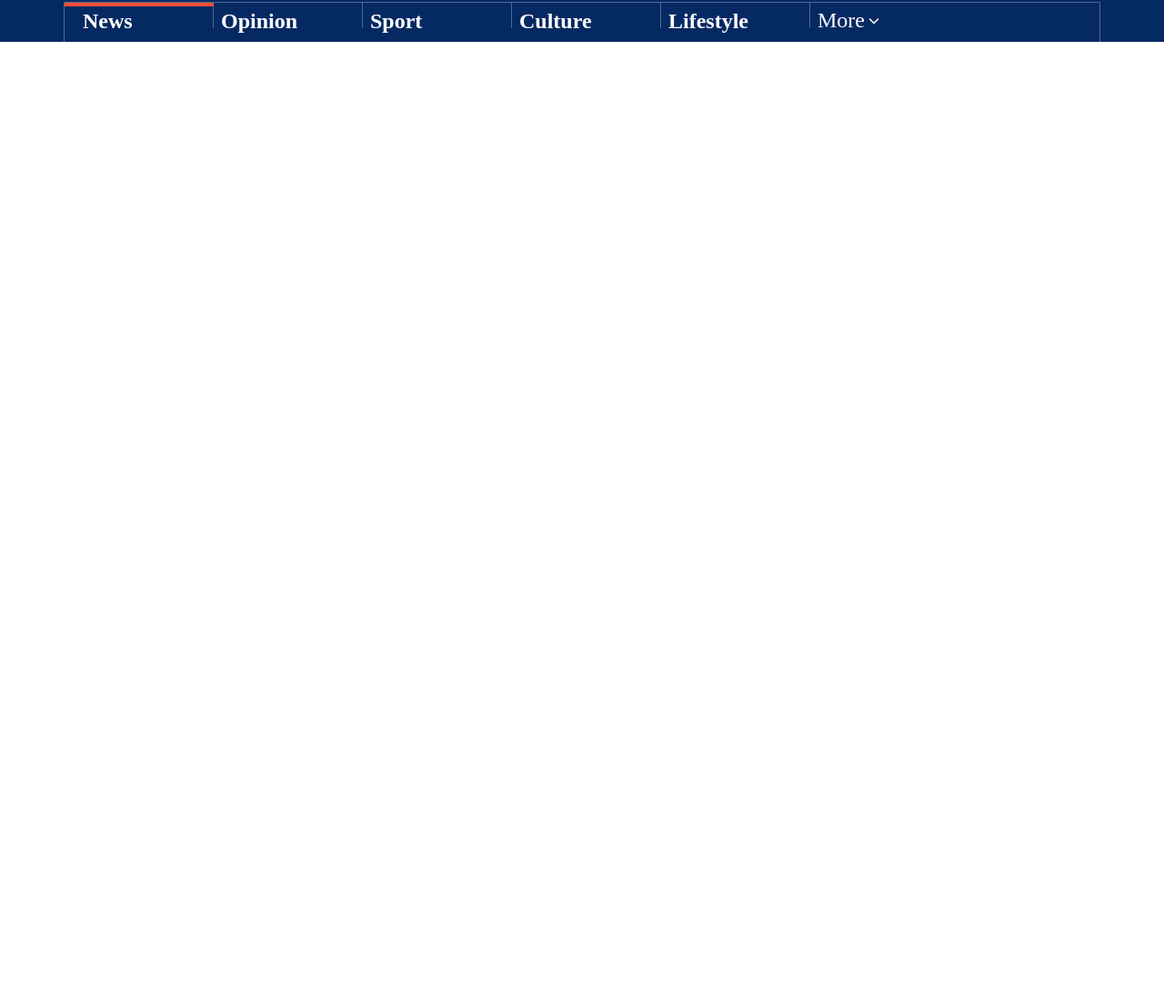
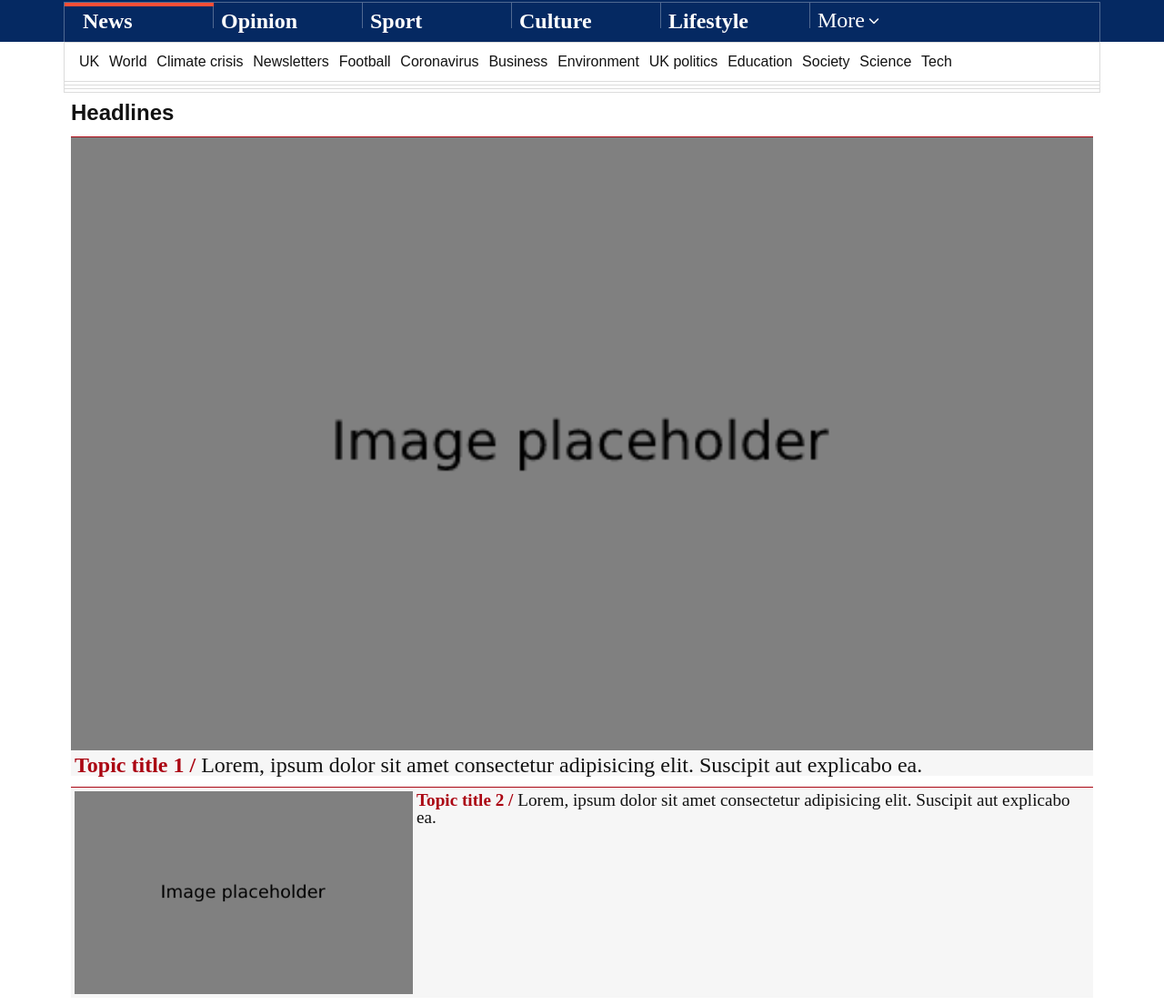
Before and after one commit to erickongdata/guardian, a website built with Vite: page index.html in a window 1280 px wide. Shown: the part 176-1281 px from the top of the page at 91% size. Before the commit the page ends 800 px from the top, so only its background shows below. Built offline with nearby package versions, Linux system fonts and the light colour scheme.

Commit message:
Add card large and card

```diff
--- a/index.html
+++ b/index.html
@@ -128,6 +128,7 @@
               </svg>
             </div>
           </div>
+          <nav>
             <ul class="top-banner-nav">
               <li>
                 <a href="#">News</a>
@@ -174,9 +175,87 @@
                 </div>
               </li>
             </ul>
+          </nav>
         </div>
       </div>
+      <nav>
+        <div class="container">
+          <ul class="nav-topics">
+            <li>
+              <a href="#">UK</a>
+            </li>
+            <li>
+              <a href="#">World</a>
+            </li>
+            <li>
+              <a href="#">Climate crisis</a>
+            </li>
+            <li>
+              <a href="#">Newsletters</a>
+            </li>
+            <li>
+              <a href="#">Football</a>
+            </li>
+            <li>
+              <a href="#">Coronavirus</a>
+            </li>
+            <li>
+              <a href="#">Business</a>
+            </li>
+            <li>
+              <a href="#">Environment</a>
+            </li>
+            <li>
+              <a href="#">UK politics</a>
+            </li>
+            <li>
+              <a href="#">Education</a>
+            </li>
+            <li>
+              <a href="#">Society</a>
+            </li>
+            <li>
+              <a href="#">Science</a>
+            </li>
+            <li>
+              <a href="#">Tech</a>
+            </li>
+          </ul>
+          <div class="nav-topics__border"></div>
+        </div>
+      </nav>
     </header>
+    <section>
+      <div class="container">
+        <div class="grid-headline">
+          <header>
+            <h2>Headlines</h2>
+          </header>
+          <div class="card-large">
+            <img src="./src/images/placeholder.png" alt="" />
+            <div class="card-large__text">
+              <span class="card-large__topic">Topic title 1</span
+              ><span class="card-large__sep">/</span>
+              <span class="card-large__title"
+                >Lorem, ipsum dolor sit amet consectetur adipisicing elit.
+                Suscipit aut explicabo ea.</span
+              >
+            </div>
+          </div>
+          <div class="card">
+            <img src="./src/images/placeholder.png" alt="" />
+            <div class="card__text">
+              <span class="card__topic">Topic title 2</span>
+              <span class="card__sep">/</span>
+              <span class="card__title"
+                >Lorem, ipsum dolor sit amet consectetur adipisicing elit.
+                Suscipit aut explicabo ea.</span
+              >
+            </div>
+          </div>
+        </div>
+      </div>
+    </section>
     <script type="module" src="/src/main.js"></script>
   </body>
 </html>
--- a/src/styles/_variables.scss
+++ b/src/styles/_variables.scss
@@ -11,11 +11,17 @@ $colors: (
   'brand-pastel': #506991,
   'highlight-main': #ffe500,
   'highlight-dark': #ffbb50,
+  'news-dark': #ab0613,
+  'news-main': #c70000,
   'news-bright': #ff4e36,
   'opinion-bright': #ff7f0f,
   'sport-bright': #00b2ff,
   'culture-bright': #eacca0,
   'lifestyle-bright': #ffabdb,
+  'brightness-7': #121212,
+  'brightness-86': #dcdcdc,
+  'brightness-97': #f6f6f6,
+  'brightness-100': #ffffff,
 );
 
 $step--2: clamp(0.91rem, calc(0.89rem + 0.1vw), 0.96rem);
--- a/src/styles/index.scss
+++ b/src/styles/index.scss
@@ -14,8 +14,8 @@
 // -------------------------------------------
 
 body {
-  color: map-get($map: $colors, $key: 'black');
-  background-color: map-get($map: $colors, $key: 'white');
+  color: map-get($map: $colors, $key: 'brightness-7');
+  background-color: map-get($map: $colors, $key: 'brightness-100');
   font-family: $font-primary;
   min-height: 100%;
 }
@@ -81,7 +81,7 @@ li {
 
 .top-nav {
   background-color: map-get($map: $colors, $key: 'brand-dark');
-  color: map-get($map: $colors, $key: 'white');
+  color: map-get($map: $colors, $key: 'brightness-100');
   font-size: 1rem;
 
   &__flex {
@@ -105,7 +105,7 @@ li {
   }
 
   &__link {
-    color: map-get($map: $colors, $key: 'white');
+    color: map-get($map: $colors, $key: 'brightness-100');
 
     &:hover {
       text-decoration: underline;
@@ -120,7 +120,7 @@ li {
     }
 
     &--edition {
-      color: map-get($map: $colors, $key: 'white');
+      color: map-get($map: $colors, $key: 'brightness-100');
       padding-right: 0.5em;
 
       &:hover {
@@ -132,7 +132,7 @@ li {
   &__icon {
     width: 1.125rem;
     height: 1.125rem;
-    fill: map-get($map: $colors, $key: 'white');
+    fill: map-get($map: $colors, $key: 'brightness-100');
     margin-right: 0.25rem;
 
     &--print {
@@ -162,7 +162,7 @@ li {
 
 .top-banner {
   background-color: map-get($map: $colors, $key: 'brand-main');
-  color: map-get($map: $colors, $key: 'white');
+  color: map-get($map: $colors, $key: 'brightness-100');
   width: 100%;
 
   h2 {
@@ -192,6 +192,7 @@ li {
 
 .top-banner-nav {
   display: flex;
+  flex-wrap: wrap;
   margin-top: 1.25rem;
   border-top: 1px solid map-get($map: $colors, $key: 'brand-pastel');
   border-left: 1px solid map-get($map: $colors, $key: 'brand-pastel');
@@ -203,8 +204,12 @@ li {
     right: 0;
     display: inline-block;
     width: 1px;
-    height: 1.75rem;
+    height: 100%;
     background-color: map-get($map: $colors, $key: 'brand-pastel');
+
+    @include sm {
+      height: 1.75rem;
+    }
   }
 
   &__bar {
@@ -269,7 +274,7 @@ li {
   & a {
     font-family: $font-secondary;
     font-weight: bold;
-    color: map-get($map: $colors, $key: 'white');
+    color: map-get($map: $colors, $key: 'brightness-100');
     text-decoration: none;
   }
 
@@ -282,3 +287,104 @@ li {
     }
   }
 }
+
+.nav-topics {
+  display: flex;
+  overflow: scroll;
+  gap: 0.675rem;
+  padding: 0.5rem 1rem;
+  border: 1px solid map-get($map: $colors, $key: 'brightness-86');
+  border-bottom: none;
+
+  @include sm {
+    padding: 0.75rem 1rem;
+  }
+
+  a {
+    color: map-get($map: $colors, $key: 'brightness-7');
+    text-decoration: none;
+    white-space: nowrap;
+    font-size: 0.875rem;
+
+    @include sm {
+      font-size: 1rem;
+    }
+
+    &:hover {
+      color: map-get($map: $colors, $key: 'news-bright');
+    }
+  }
+
+  &__border {
+    width: 100%;
+    height: 0.8rem;
+    border-inline: 1px solid map-get($map: $colors, $key: 'brightness-86');
+    background-image: repeating-linear-gradient(
+      to bottom,
+      map-get($map: $colors, $key: 'brightness-86'),
+      map-get($map: $colors, $key: 'brightness-86') 0.0625rem,
+      transparent 0.0625rem,
+      transparent 0.25rem
+    );
+  }
+}
+
+.grid-headline {
+  display: grid;
+  grid-template-columns: 1fr;
+  gap: 0.75rem;
+  padding: 0.5rem;
+}
+
+.card-large,
+.card {
+  background-color: map-get($map: $colors, $key: 'brightness-97');
+  border-top: 1px solid map-get($map: $colors, $key: 'news-dark');
+}
+
+.card-large {
+  & img {
+    width: 100%;
+  }
+
+  &__text {
+    line-height: 1;
+    font-size: $step-0;
+    font-family: $font-secondary;
+    padding: 0 0.25rem;
+  }
+
+  &__sep,
+  &__topic {
+    font-weight: bold;
+    color: map-get($map: $colors, $key: 'news-dark');
+  }
+
+  &__sep {
+    margin-left: 0.25em;
+  }
+}
+
+.card {
+  display: grid;
+  grid-template-columns: 1fr 2fr;
+  padding: 0.25rem;
+
+  & img {
+    width: 100%;
+  }
+
+  &__text {
+    line-height: 1;
+    font-size: $step--1;
+    font-family: $font-secondary;
+    color: map-get($map: $colors, $key: 'brightness-7');
+    padding: 0 0.25rem;
+  }
+
+  &__sep,
+  &__topic {
+    font-weight: bold;
+    color: map-get($map: $colors, $key: 'news-dark');
+  }
+}
```
Also changed, not shown: src/images/placeholder.png (added). Lines whose indentation alone changed are shown as unchanged.
